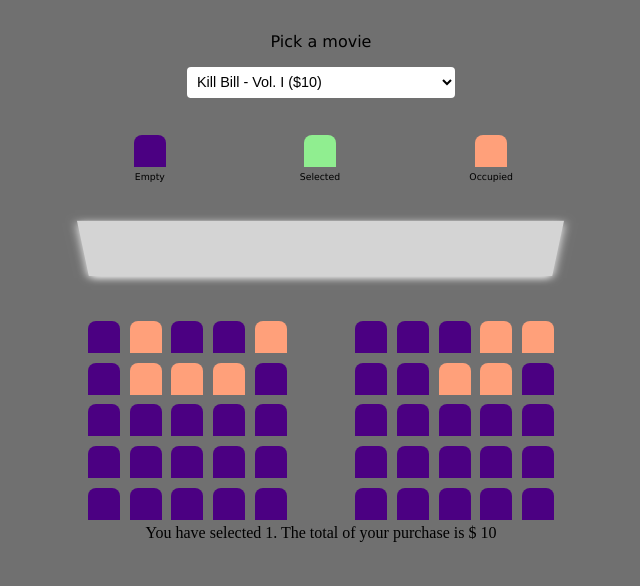
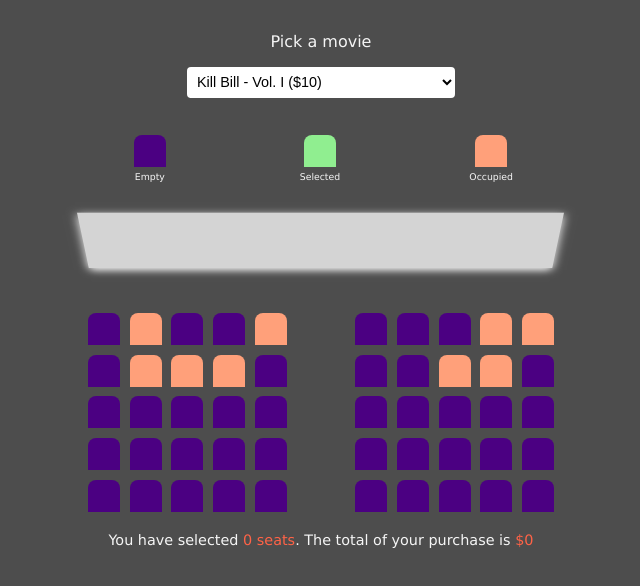
Before and after one commit to NushySC/20Projects, a plain HTML site: page 2. Movie/index.html in a window 1280 px wide. Both pictures are taken after a click on the element 639 px from the left and 361 px from the top of the page. Shown: the whole page, without its empty margins (319-959 px from the left). Drawn offline with Linux system fonts and the light colour scheme.

Commit message:
wip: store

```diff
--- a/2. Movie/index.js
+++ b/2. Movie/index.js
@@ -5,19 +5,36 @@ const total = document.getElementById('total');
 
 const movieSelect = document.getElementById('movie');
 
+// populateUI = () => {
+// 	const selectedSeats = JSON.parse(localStorage.getItem('selectedSeats'));
+// 	console.log(selectedSeats);
+// };
+// populateUI();
 movieSelect.addEventListener('change', (e) => {
 	ticketPrice = +e.target.value;
 	updatedSelectedCount();
 });
 
 let ticketPrice = movieSelect.value;
+setMovieData = (movieIndex, moviePrice) => {
+	localStorage.setItem('selectedMovieIndex', movieIndex);
+	localStorage.setItem('selectedMoviePrice', moviePrice);
+};
+
 updatedSelectedCount = () => {
 	const selectedSeats = document.querySelectorAll('.seat.selected');
-	console.log(movieSelect.value);
-	// console.log(selectedSeats);
-	const selectedSeatsCount = selectedSeats.length;
-	count.innerText = selectedSeatsCount;
-	total.innerText = `$ ${selectedSeatsCount * ticketPrice}`;
+	// console.log(movieSelect.value);
+	//console.log(selectedSeats);
+
+	const seatsIndex = [...selectedSeats].map((seat) =>
+		[...seats].indexOf(seat)
+	);
+	localStorage.setItem('selectedSeats', JSON.stringify(seatsIndex));
+
+	// console.log(seatsIndex);
+	const selectedSeatsCount = selectedSeats.length - 1;
+	count.innerText = `${selectedSeatsCount} seats`;
+	total.innerText = `$${selectedSeatsCount * ticketPrice}`;
 };
 
 container.addEventListener('click', (e) => {
--- a/2. Movie/style.css
+++ b/2. Movie/style.css
@@ -10,7 +10,9 @@
 	padding-inline-end: 0;
 }
 html {
-	background-color: #707070;
+	background-color: #4d4d4d;
+	color: whitesmoke;
+	font-family: Verdana, Geneva, Tahoma, sans-serif;
 }
 .movie-container {
 	width: 80%;
@@ -65,7 +67,7 @@ html {
 	margin: 0.3rem 0;
 	transform: rotateX(-45deg);
 	box-shadow: 0 3px 10px white;
-	margin: 1rem 0 2rem 0;
+	margin: 0.5rem 0 2rem 0;
 }
 .showcase li {
 	list-style-type: none;
@@ -96,3 +98,11 @@ html {
 .seat.occupied {
 	background-color: lightsalmon;
 }
+p {
+	margin-top: 1rem;
+	font-size: 0.9rem;
+}
+
+p span {
+	color: tomato;
+}
```
